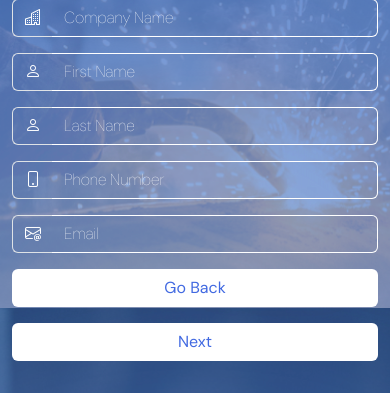
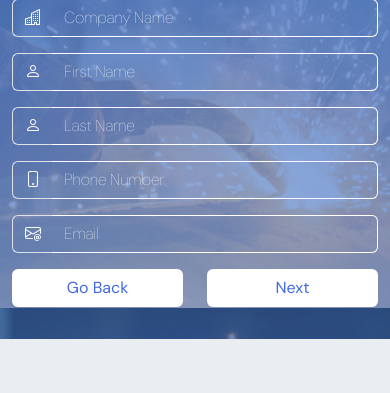
Before and after one commit to sfsportsfan/VendorApp, a Flask app: template templates/prospot.html in a window 390 px wide. Shown: the part 536-929 px from the top of the page. After the commit the page ends 875 px from the top, so only its background shows below. Run offline with Flask 3, Linux system fonts and the light colour scheme; the template is opened without the code that fills it, so the values that code supplies are empty.

Commit message:
more responsive

```diff
--- a/templates/prospot.html
+++ b/templates/prospot.html
@@ -93,10 +93,10 @@
                     </div>
                 </div>
                  <div class="row justify-content-center mb-3">
-                    <div class="col-lg-3 col-md-4 col-sm-5 mb-3">
+                    <div class="col-6 col-lg-3 col-md-4 col-sm-5 mb-3">
                         <a href="{{ url_for('index') }}" class="btn btn-custom w-100">Go Back</a>
                     </div>
-                    <div class="col-lg-3 col-md-4 col-sm-5 mb-3">
+                    <div class="col-6 col-lg-3 col-md-4 col-sm-5 mb-3">
                          <button type="submit" class="btn btn-custom w-100">Next</button>
                     </div>
                 </div>
```
